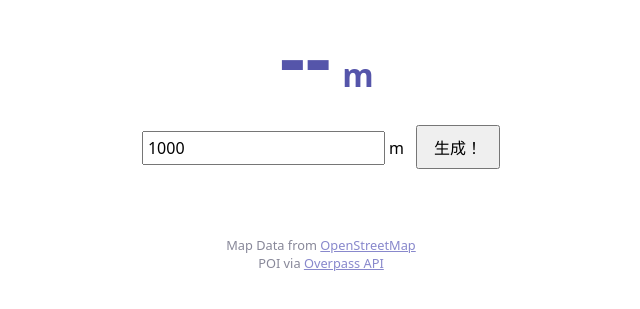
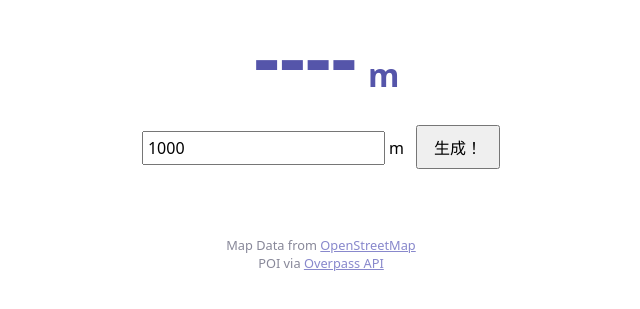
Before and after one commit to boletales/unnavi, a React (Vite) app: page / in a window 1280 px wide. Shown: the part 249-558 px from the top of the page, without its empty margins (319-959 px from the left). Built offline with nearby package versions, Linux system fonts and the light colour scheme; no server answers.

Commit message:
プレースホルダはハイフン2つより4つのほうが見栄えがよい

```diff
--- a/src/components/DestinationControl.tsx
+++ b/src/components/DestinationControl.tsx
@@ -63,7 +63,7 @@ export default function DestinationControl({ center, initialDistanceKm=1, onResu
   return (
     <div className='container'>
       <div className={`distance-display ${isClose ? 'correct' : ''}`}>
-        <span className="distance">{ shownMeters !== null ? String(shownMeters) : '--' }</span>
+        <span className="distance">{ shownMeters !== null ? String(shownMeters) : '----' }</span>
         <span className="unit">m</span>
       </div>
       <div></div>
```
